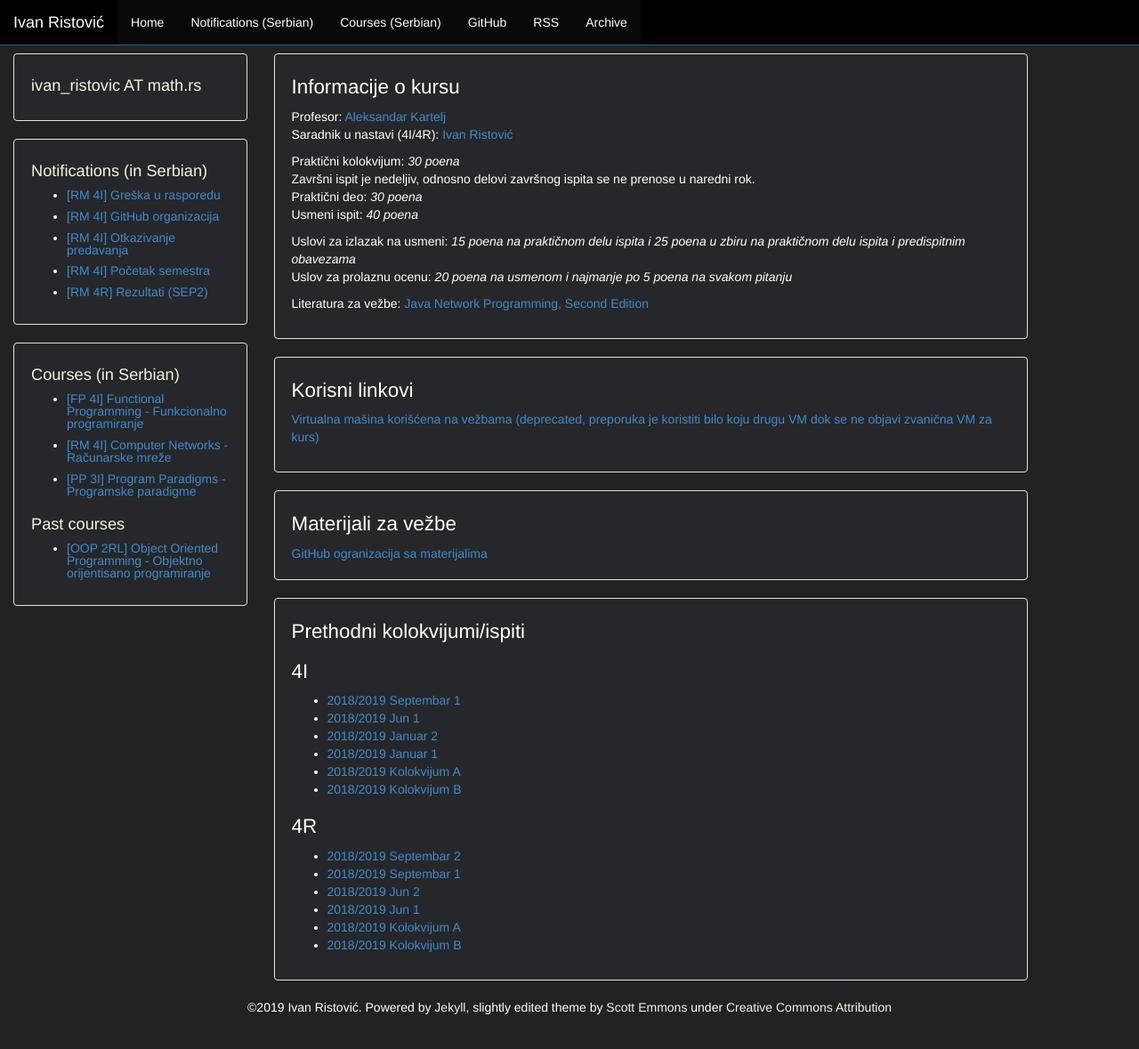
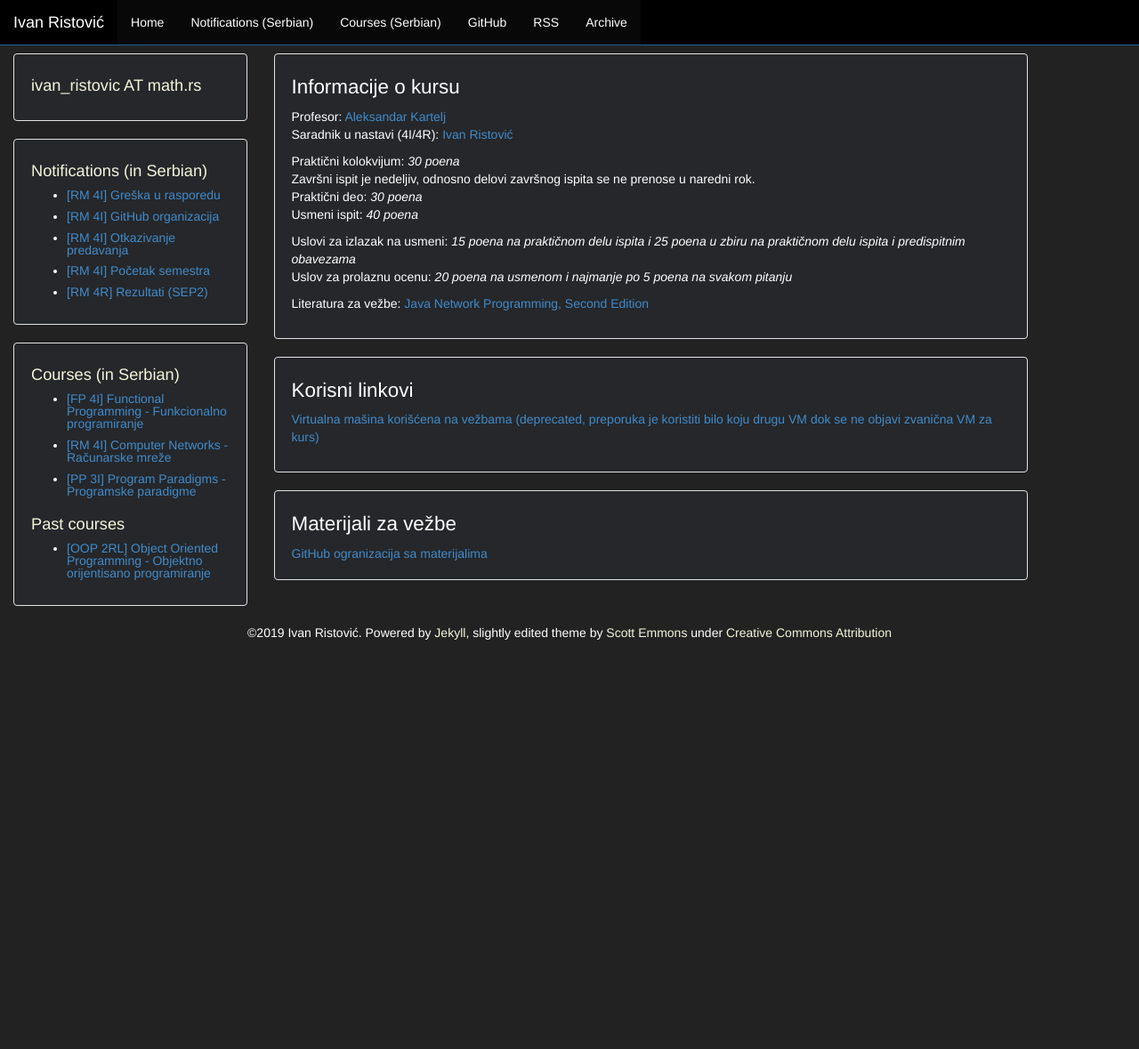
Before and after one commit to ivan-ristovic/ivan-ristovic.github.io, a Jekyll site: the page built from courses/rm/index.html, in a window 1280 px wide and 1212 px high. Shown: the top 1179 px of the window at 89% size. Built offline with Jekyll 4.4.1, drawn with Linux system fonts in a browser that asks for light colours.

Commit message:
[RM] Move exams to organization repo

```diff
--- a/courses/rm/index.html
+++ b/courses/rm/index.html
@@ -39,29 +39,3 @@ layout: default
   <h1>Materijali za vežbe</h1>
   <a href="https://github.com/MATF-Computer-Networks">GitHub ogranizacija sa materijalima</a>
 </div>
-
-<div class="well">
-  <h1>Prethodni kolokvijumi/ispiti</h1>
-  <div>
-    <h1>4I</h1>
-    <ul>
-      <li><a href="exams/RM_4I_2019_sep1.pdf">2018/2019 Septembar 1</a></li>
-      <li><a href="exams/RM_4I_2019_jun1.pdf">2018/2019 Jun 1</a></li>
-      <li><a href="exams/RM_4I_2019_jan2.pdf">2018/2019 Januar 2</a></li>
-      <li><a href="exams/RM_4I_2019_jan1.pdf">2018/2019 Januar 1</a></li>
-      <li><a href="exams/RM_4I_2018_kol_A.pdf">2018/2019 Kolokvijum A</a></li>
-      <li><a href="exams/RM_4I_2018_kol_B.pdf">2018/2019 Kolokvijum B</a></li>
-    </ul>
-  </div>
-  <div>
-    <h1>4R</h1>
-    <ul>
-      <li><a href="exams/RM_4R_2019_sep2.pdf">2018/2019 Septembar 2</a></li>
-      <li><a href="exams/RM_4R_2019_sep1.pdf">2018/2019 Septembar 1</a></li>
-      <li><a href="exams/RM_4R_2019_jun2.pdf">2018/2019 Jun 2</a></li>
-      <li><a href="exams/RM_4R_2019_jun1.pdf">2018/2019 Jun 1</a></li>
-      <li><a href="exams/RM_4R_2019_kol_A.pdf">2018/2019 Kolokvijum A</a></li>
-      <li><a href="exams/RM_4R_2019_kol_B.pdf">2018/2019 Kolokvijum B</a></li>
-    </ul>
-  </div>
-</div>
```
Also changed, not shown: 12 other files.
